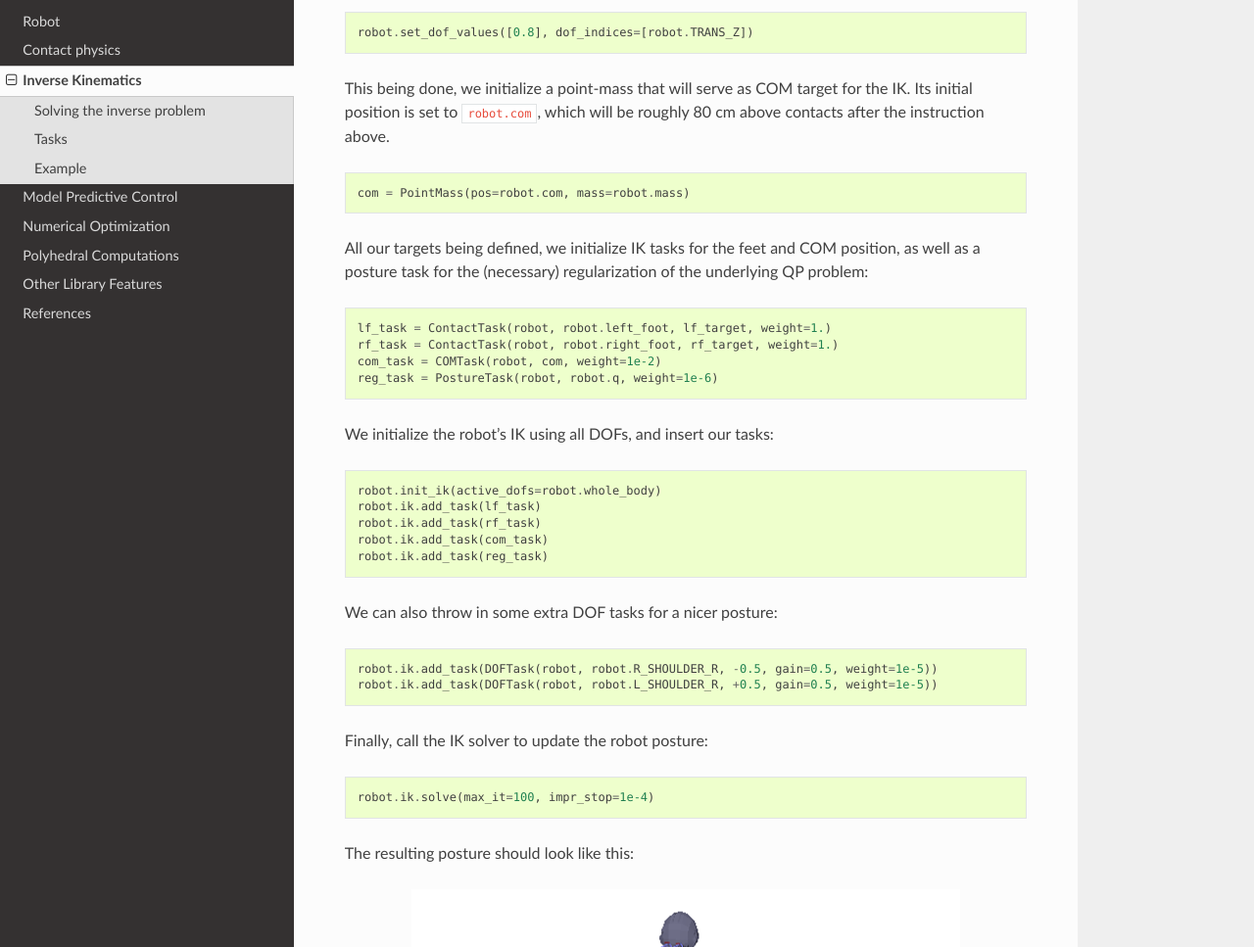
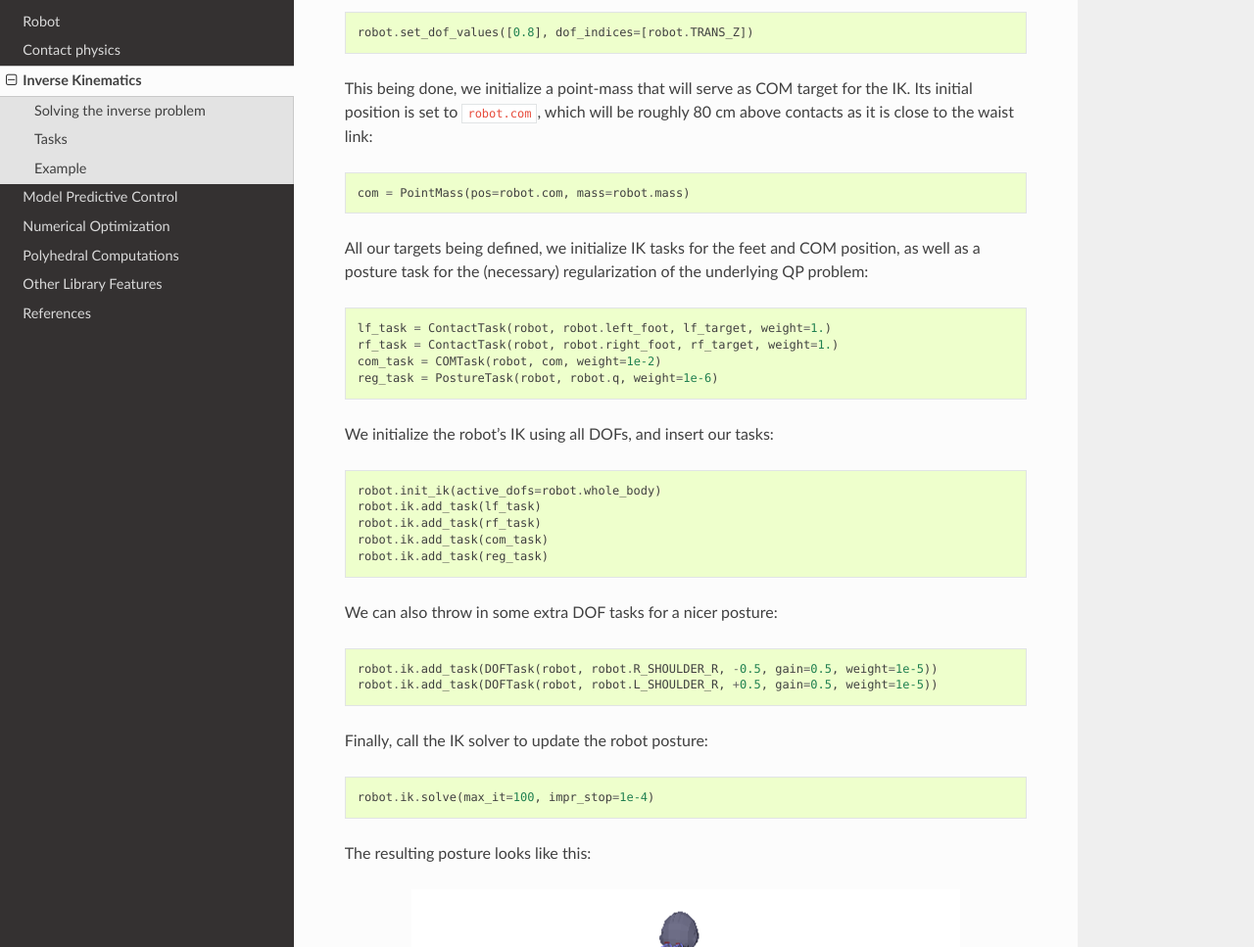
Before and after one commit to stephane-caron/pymanoid, a Sphinx documentation site: the page built from doc/source/inverse-kinematics.rst, in a window 1280 px wide and 1400 px high, scrolled down 872 px. Shown: the part 153-1120 px from the top of the window at 98% size. Built offline with Sphinx 7.4.7 and the Read the Docs theme 2.0.0, drawn with Linux system fonts in a browser that asks for light colours.

Commit message:
:lipstick:

```diff
--- a/doc/source/inverse-kinematics.rst
+++ b/doc/source/inverse-kinematics.rst
@@ -50,7 +50,7 @@ link) 80 cm above contacts:
 
 This being done, we initialize a point-mass that will serve as COM target for
 the IK. Its initial position is set to ``robot.com``, which will be roughly 80
-cm above contacts after the instruction above.
+cm above contacts as it is close to the waist link:
 
 .. code::
 
@@ -90,7 +90,7 @@ Finally, call the IK solver to update the robot posture:
 
     robot.ik.solve(max_it=100, impr_stop=1e-4)
 
-The resulting posture should look like this:
+The resulting posture looks like this:
 
 .. figure:: images/inverse_kinematics.png
    :align:  center
```
Also changed, not shown: 1 other file.
